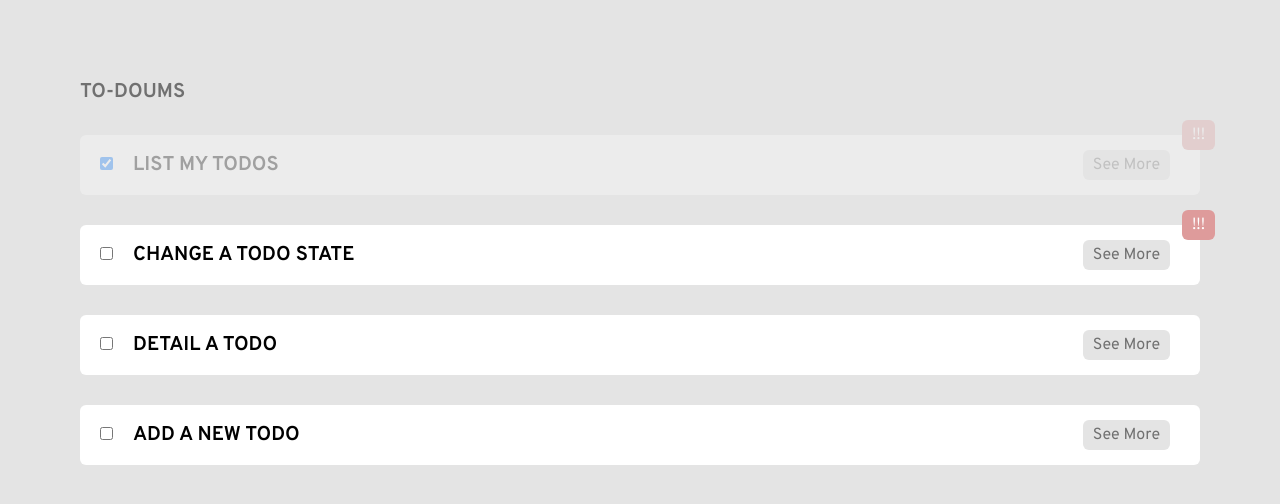
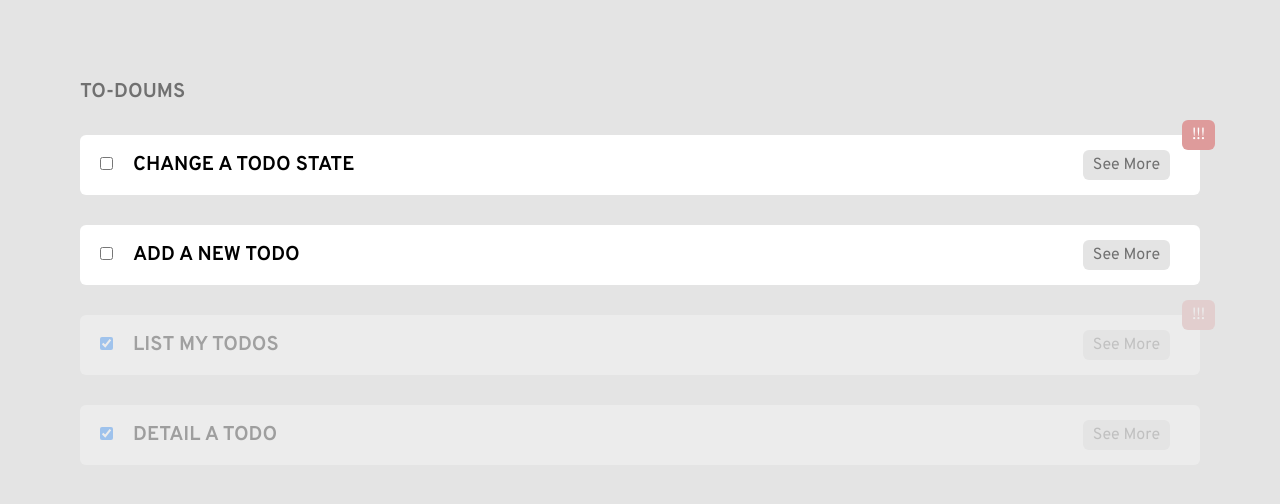
Before and after one commit to MaiaDS/to-doum, a React (Create React App) app: page / in a window 1280 px wide. Shown: the top 504 px of the page. Built offline with nearby package versions, Linux system fonts and the light colour scheme.

Commit message:
feat: sort todos by state

```diff
--- a/src/data/todos.js
+++ b/src/data/todos.js
@@ -16,7 +16,7 @@ const todos = [
     {
       id: "3",
       title: "Detail a TODO",
-      done: false,
+      done: true,
       urgent: false,
       description: "As a user I would like to display one of my todo in a separate or dedicated view. This todo will contain its title and a description (which is a new information not shown in the previous view)."
     },
--- a/src/pages/TodoList.js
+++ b/src/pages/TodoList.js
@@ -3,14 +3,21 @@ import ListItem from '../components/list-item/ListItem';
 
 
 export default function TodoList () {
+
+  const doneItems = todos.filter(item => item.done === true);
+  const todoItems = todos.filter(item => item.done === false);
+
   return (
     <>
       <header className="App-header">
         <h1>To-Doums</h1>
       </header>
       <main>
-        {todos.map((todo) => (
-          <ListItem key={todo.id} todo={todo}/>
+        {todoItems.map((item) => (
+          <ListItem key={item.id} todo={item}/>
+        ))}
+        {doneItems.map((item) => (
+          <ListItem key={item.id} todo={item}/>
         ))}
       </main>
     </>
```
